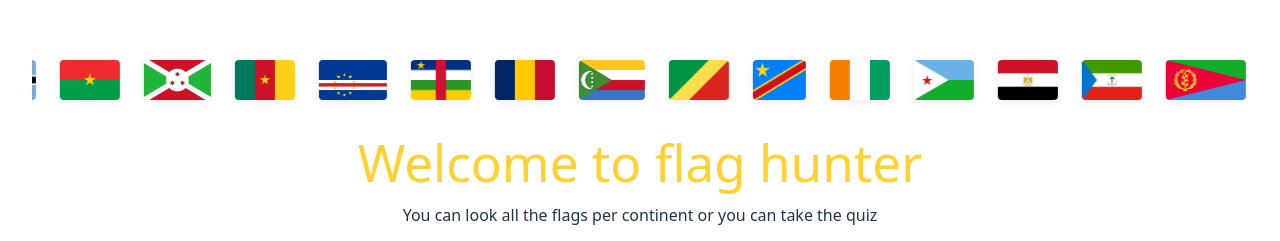
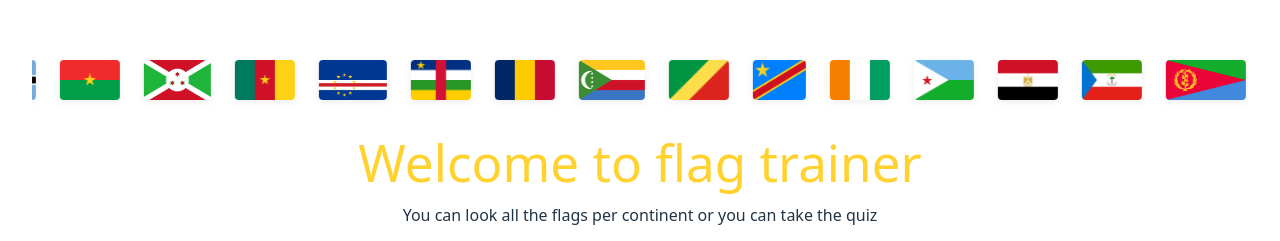
Before and after one commit to leonisperling/flagtrainer, a React (Vite) app: page / in a window 1280 px wide. Shown: the part 226-467 px from the top of the page. Built offline with nearby package versions, Linux system fonts and the light colour scheme.

Commit message:
Change title

```diff
--- a/src/components/Intro.tsx
+++ b/src/components/Intro.tsx
@@ -61,7 +61,7 @@ export default function Intro() {
   return (
     <div>
       <FlagMarquee />
-      <h1 className="text-3xl text-amber-300 mb-3">Welcome to flag hunter</h1>
+      <h1 className="text-3xl text-amber-300 mb-3">Welcome to flag trainer</h1>
       <h2 className="mb-8">You can look all the flags per continent or you can take the quiz</h2>
       <div className="flex flex-row justify-center gap-6">
         <button onClick={() => setView('flags')}>Go to all flags</button>
```
